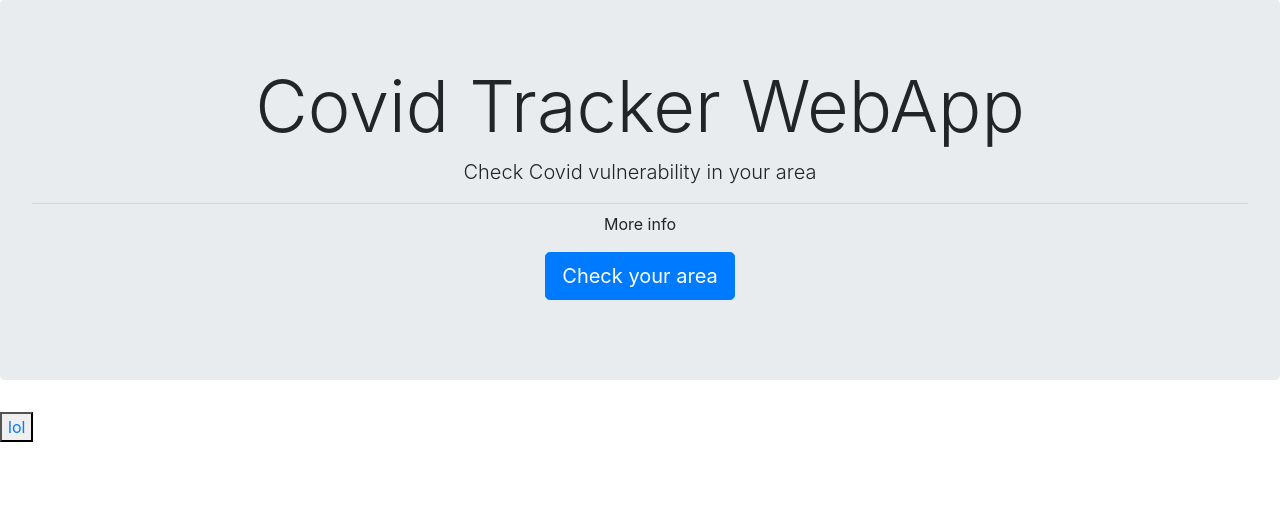
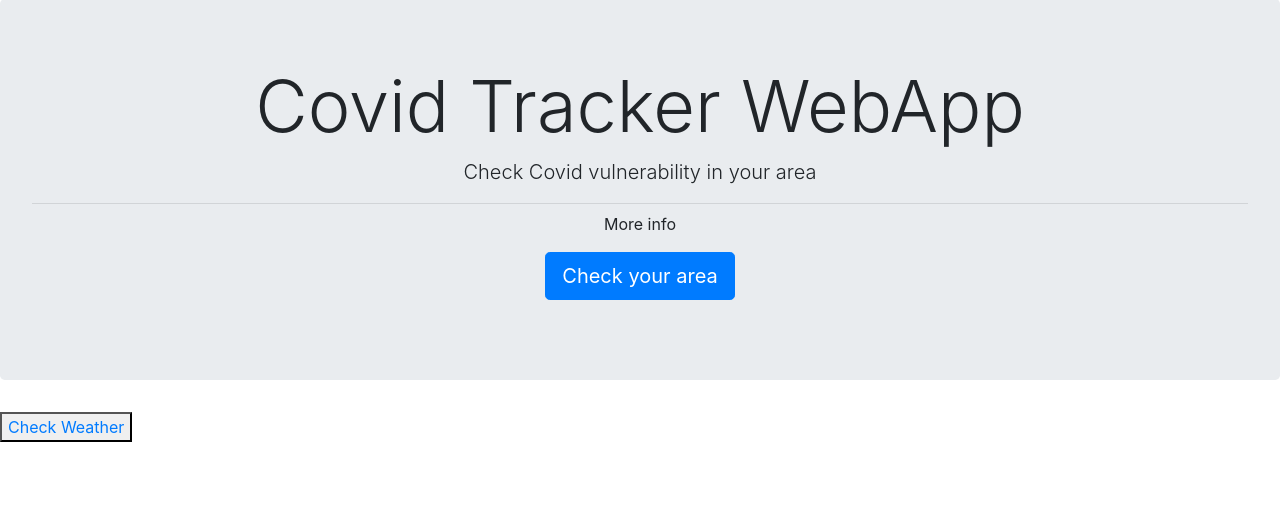
Before and after one commit to mihir1919/WeatherApp, a Django app: page / in a window 1280 px wide. Shown: the part 41-553 px from the top of the page. Run offline with Django 3.2, Linux system fonts and the light colour scheme; some libraries are stand-ins or nearby versions.

Commit message:
changed links

```diff
--- a/track/templates/track/index.html
+++ b/track/templates/track/index.html
@@ -8,10 +8,10 @@
           <hr class="my-2">
           <p>More info</p>
           <p class="lead">
-            <a class="btn btn-primary btn-lg" href="{% url 'tracker' %}" role="button">Check your area</a>
+            <a class="btn btn-primary btn-lg" href="{% url 'tes' %}" role="button">Check your area</a>
           </p>
         </div>
   </body>
-  <button><a href="{% url 'tes' %}">lol</a></button>
+  <button><a href="{% url 'tracker' %}">Check Weather<a></button>
     {% endblock %}
 </html>
--- a/track/templates/track/result.html
+++ b/track/templates/track/result.html
@@ -7,5 +7,6 @@
         <h2>{{ i.temperature }}</h2>
         {{ i.description }}
     </div>
+
     {% endfor %}
 {% endblock %}
```
